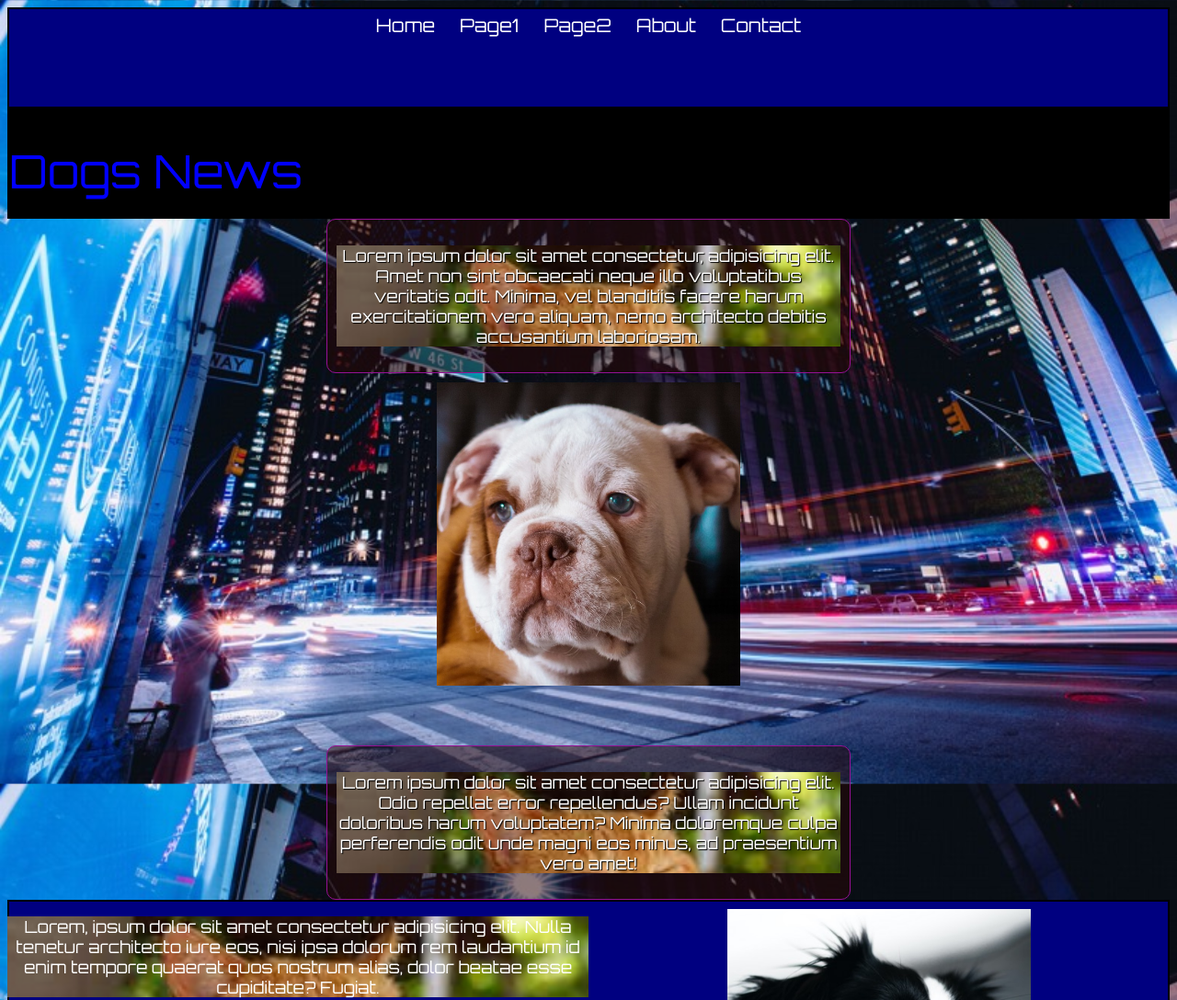
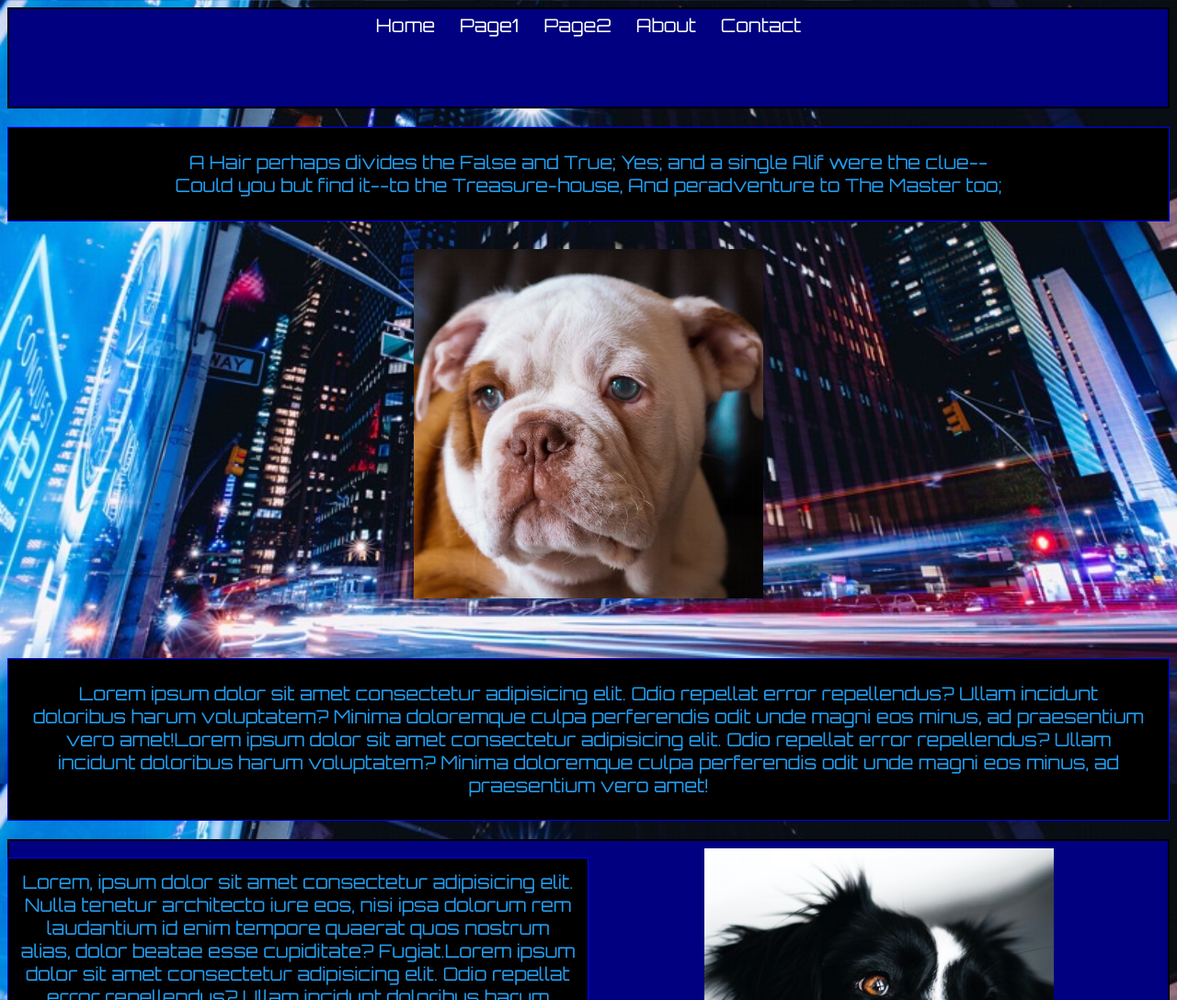
Before and after one commit to fzdigm/CH2, a plain HTML site: page index.html in a window 1280 px wide. Shown: the top 1088 px of the page at 92% size. Drawn offline with Linux system fonts and the light colour scheme.

Commit message:
first commit

```diff
--- a/index.html
+++ b/index.html
@@ -20,26 +20,30 @@
 
     </header>
 
-    <div class="divh"><h1>Dogs News</h1></div>
 
-    <div class="div0">
-        <p>Lorem ipsum dolor sit amet consectetur, adipisicing elit. Amet non sint obcaecati neque illo voluptatibus veritatis odit. Minima, vel blanditiis facere harum exercitationem vero aliquam, nemo architecto debitis accusantium laboriosam.</p>
+
     </div>
+    <p>A Hair perhaps divides the False and True;
+        Yes; and a single Alif were the clue--<br>
+        Could you but find it--to the Treasure-house,
+        And peradventure to The Master too;
+    </p>
+
 
     <div class="div1">
         <a href=""><img src="images/dog1.jpg" alt=""></a>
     </div>
     <div class=div0>
-        <p>Lorem ipsum dolor sit amet consectetur adipisicing elit. Odio repellat error repellendus? Ullam incidunt doloribus harum voluptatem? Minima doloremque culpa perferendis odit unde magni eos minus, ad praesentium vero amet!</p>
+        <p>Lorem ipsum dolor sit amet consectetur adipisicing elit. Odio repellat error repellendus? Ullam incidunt doloribus harum voluptatem? Minima doloremque culpa perferendis odit unde magni eos minus, ad praesentium vero amet!Lorem ipsum dolor sit amet consectetur adipisicing elit. Odio repellat error repellendus? Ullam incidunt doloribus harum voluptatem? Minima doloremque culpa perferendis odit unde magni eos minus, ad praesentium vero amet!</p>
     </div>
     <div class="div11">
-        <p>Lorem, ipsum dolor sit amet consectetur adipisicing elit. Nulla tenetur architecto iure eos, nisi ipsa dolorum rem laudantium id enim tempore quaerat quos nostrum alias, dolor beatae esse cupiditate? Fugiat.</p>
+        <p>Lorem, ipsum dolor sit amet consectetur adipisicing elit. Nulla tenetur architecto iure eos, nisi ipsa dolorum rem laudantium id enim tempore quaerat quos nostrum alias, dolor beatae esse cupiditate? Fugiat.Lorem ipsum dolor sit amet consectetur adipisicing elit. Odio repellat error repellendus? Ullam incidunt doloribus harum voluptatem? Minima doloremque culpa perferendis odit unde magni eos minus, ad praesentium vero amet!</p>
     </div>
     <div class="div12">
         <a href=""><img src="images/dog2.jpg" alt=""></a>
     </div>
     <div class="div13">
-       <p>Lorem ipsum dolor, sit amet consectetur adipisicing elit. Fugiat corrupti exercitationem quae sequi? Esse eaque voluptatem atque soluta perspiciatis cumque adipisci ad, aspernatur at totam asperiores saepe rerum, illo accusamus!</p>
+       <p>Lorem ipsum dolor, sit amet consectetur adipisicing elit. Fugiat corrupti exercitationem quae sequi? Esse eaque voluptatem atque soluta perspiciatis cumque adipisci ad, aspernatur at totam asperiores saepe rerum, illo accusamus!Lorem ipsum dolor sit amet consectetur adipisicing elit. Odio repellat error repellendus? Ullam incidunt doloribus harum voluptatem? Minima doloremque culpa perferendis odit unde magni eos minus, ad praesentium vero amet!</p>
     </div>
     <div class="div14">
         <a href=""><img src="images/dog8.jpg" alt=""></a>
--- a/styles.css
+++ b/styles.css
@@ -28,24 +28,33 @@ body {
     background-size: cover;
 }
 img {
-    width: 350px;
-    height: 350px;
+    width: 400px;
+    height: 400px;
     padding: 10px;
 }
 
 h1 {
-    text-align: left;
+    text-align: center;
     margin auto;
-
     font-size: 5.0rem;
-    color:blue;
+    color: rgb(33, 158, 241);
     border: 1px solid black;
 }
-
+h2 {
+    color: rgb(33, 158, 241);
+}
 .divh {
     border: 1px solid black;
-    height: 120px;
+    padding: 2%;
     background: black;
+    border: 1px solid blue;
+}
+p {
+    color: rgb(33, 158, 241);
+    text-align: center;
+    border: 1px solid blue;
+    background: black;
+    padding: 2%;
 }
 
 .div1 {
@@ -123,7 +132,7 @@ a:active {
 
 
 
-
+/*
 .div0 {
     width: 570px;
     border: 1px solid rgb(148, 17, 148);
@@ -135,7 +144,7 @@ a:active {
     /* margin-bottom: 75px; */
     text-shadow: 1px 1px 1px black;
     text-align: left;
-}
+} */
 
 p {
     color: rgb(255, 255, 255);
```
